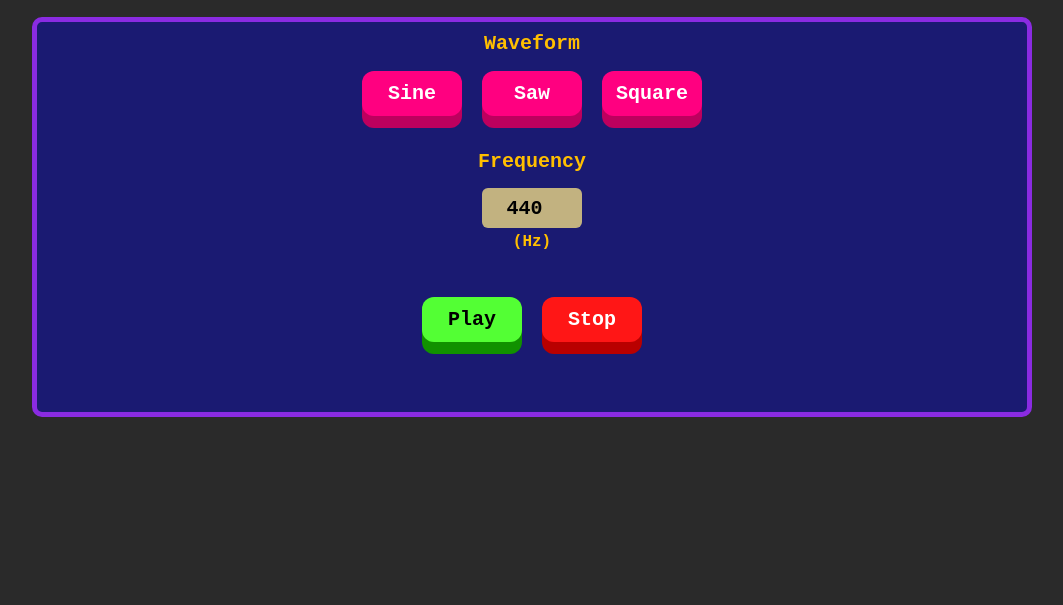
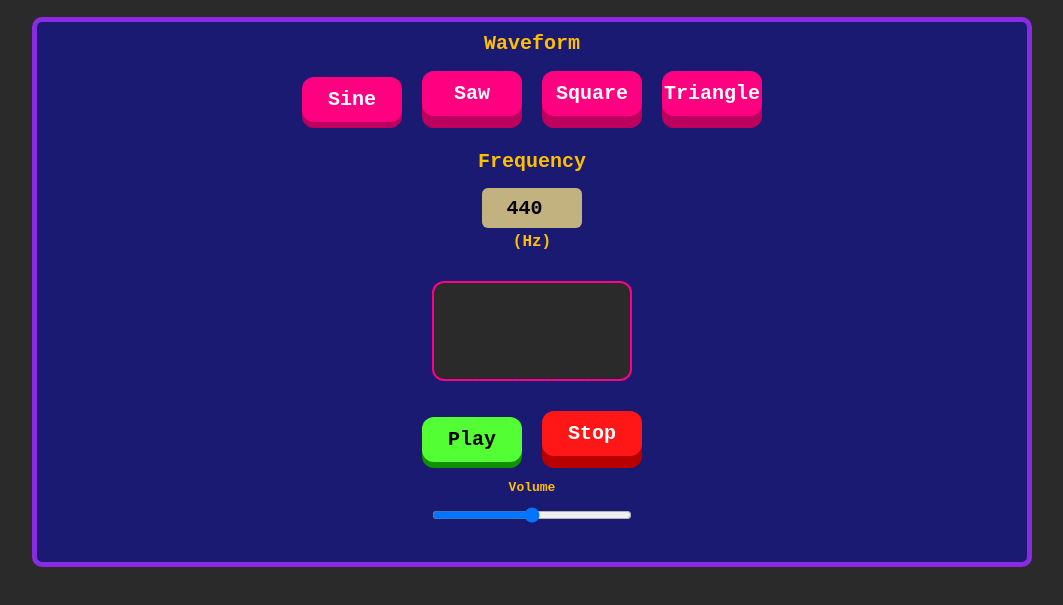
Before and after one commit to jppastorek/synthesizer, a plain HTML site: page index.html in a window 1280 px wide. Both pictures are taken after a click on the button "Play". Shown: the part 53-658 px from the top of the page, without its empty margins (108-1171 px from the left). Drawn offline with Linux system fonts and the light colour scheme.

Commit message:
added canvas audio visualizer and gain

```diff
--- a/index.html
+++ b/index.html
@@ -12,16 +12,22 @@
       <div class="container">
         <h4 id="waveform-header">Waveform</h4>
         <div class="waveform-container">
-          <button id="sine-button" class="waveform-button">Sine</button>
+          <button id="sine-button" class="waveform-button active">Sine</button>
           <button id="saw-button" class="waveform-button">Saw</button>
           <button id="square-button" class="waveform-button">Square</button>
+          <button id="triangle-button" class="waveform-button">Triangle</button>
         </div>
         <h4 id="frequency-header">Frequency</h4>
         <input id="frequency-input" type="number" value="440" />
         <p>(Hz)</p>
+        <canvas id="visualizer"></canvas>
         <div class="controls-container">
           <button id="play-button" class="controls-button">Play</button>
           <button id="stop-button" class="controls-button">Stop</button>
+        </div>
+        <div class="gain-container">
+          <label id="gain-label" for="gain">Volume</label>
+          <input id="gain-input" type="range" min="0" max="2" step="0.01" value="1" />
         </div>
       </div>
     </main>
--- a/script.js
+++ b/script.js
@@ -1,14 +1,18 @@
 const sine_button = document.getElementById("sine-button");
 const saw_button = document.getElementById("saw-button");
 const square_button = document.getElementById("square-button");
+const triangle_button = document.getElementById("triangle-button");
 const play_button = document.getElementById("play-button");
 const stop_button = document.getElementById("stop-button");
 const frequency_input = document.getElementById("frequency-input");
-const waveform_buttons = [sine_button, saw_button, square_button];
-let waveform;
-
-let started = false;
-console.log(started);
+const gain_input = document.getElementById("gain-input");
+const visualizer = document.getElementById("visualizer");
+const waveform_buttons = [sine_button, saw_button, square_button, triangle_button];
+let waveform = "sine";
+let context;
+let oscillator;
+let gainNode;
+let analyser;
 
 const deactivate_buttons = () => {
   waveform_buttons.forEach((button) => {
@@ -34,22 +38,41 @@ square_button.addEventListener("click", () => {
   square_button.classList.add("active");
 });
 
-frequency_input.addEventListener("change", () => {
+triangle_button.addEventListener("click", () => {
+  waveform = "triangle";
+  deactivate_buttons();
+  triangle_button.classList.add("active");
+});
+
+frequency_input.addEventListener("input", () => {
   oscillator.frequency.value = frequency_input.value;
 });
 
 play_button.addEventListener("click", () => {
-  if (started == false) {
-    const context = new AudioContext();
-    const oscillator = context.createOscillator();
+  if (context === undefined) {
+    context = new AudioContext();
+  }
+  if (oscillator === undefined) {
+    oscillator = context.createOscillator();
     oscillator.start();
-  } else {
-    if (context.state === "suspended") context.state = "resume";
-    oscillator.type = waveform;
-    oscillator.connect(context.destination);
-    play_button.classList.add("active");
   }
-  started = true;
+  if (context.state === "suspended") {
+    context.state = "running";
+  }
+  if (gainNode === undefined) {
+    gainNode = context.createGain();
+  }
+  if (analyser === undefined) {
+    analyser = context.createAnalyser();
+    analyser.fftSize = 256;
+    drawVisualizer();
+  }
+  oscillator.type = waveform;
+  gainNode.gain.value = gain_input.value;
+  oscillator.connect(gainNode);
+  gainNode.connect(analyser);
+  analyser.connect(context.destination);
+  play_button.classList.add("active");
 });
 
 stop_button.addEventListener("click", () => {
@@ -57,3 +80,33 @@ stop_button.addEventListener("click", () => {
   if (play_button.classList.contains("active"))
     play_button.classList.remove("active");
 });
+
+
+gain_input.addEventListener("input", () => {
+  gainNode.gain.value = gain_input.value;
+});
+
+const drawVisualizer = ()=> {
+  requestAnimationFrame(drawVisualizer);
+
+  const bufferLength = analyser.frequencyBinCount;
+  const dataArray = new Uint8Array(bufferLength);
+  analyser.getByteFrequencyData(dataArray);
+  const width = visualizer.width;
+  const height = visualizer.height;
+  const barWidth = 10;
+  const canvasContext = visualizer.getContext('2d');
+  canvasContext.clearRect(0, 0, width, height);
+  let x = 0;
+  dataArray.forEach((item, index,array) => {
+   const y = item / 255 * height*1.1;
+   canvasContext.strokeStyle = `blue`;
+   x = x + barWidth;
+   canvasContext.beginPath();
+   canvasContext.lineCap = "round";
+   canvasContext.lineWidth = 2;
+   canvasContext.moveTo(x, height);
+   canvasContext.lineTo(x, height - y);
+   canvasContext.stroke();
+  })
+};
--- a/styles.css
+++ b/styles.css
@@ -31,7 +31,7 @@ body {
 }
 
 .container {
-    height: 400px;
+    height: 550px;
     max-width: 1000px;
     margin: 0 auto;
     border: 5px solid var(--ultraviolet);
@@ -81,7 +81,8 @@ button {
     transform: translateY(-4px);
 }
 
-button:active, .active {
+button:active,
+.active {
     transform: translateY(2px);
 }
 
@@ -93,7 +94,8 @@ button:active, .active {
     box-shadow: 0 12px var(--darker-pink);
 }
 
-.waveform-button:active, .waveform-button.active {
+.waveform-button:active,
+.waveform-button.active {
     box-shadow: 0 6px var(--darker-pink);
 }
 
@@ -105,7 +107,7 @@ p {
     font-size: large;
     color: var(--glowing-amber);
     font-weight: bold;
-    margin: 0 0 50px 0;
+    margin: 0 0 30px 0;
 }
 
 input {
@@ -127,6 +129,15 @@ input:focus {
     border: none;
 }
 
+canvas {
+    height: 100px;
+    width: 200px;
+    margin: 0 0 30px 0;
+    border: 2px solid var(--electric-pink);
+    border-radius: 12px;
+    background-color: var(--dusty-grey);
+}
+
 .controls-container {
     display: flex;
     flex-direction: row;
@@ -142,7 +153,8 @@ input:focus {
     box-shadow: 0 12px rgb(17, 145, 0);
 }
 
-#play-button:active, #play-button.active {
+#play-button:active,
+#play-button.active {
     box-shadow: 0 6px rgb(17, 145, 0);
 }
 
@@ -157,3 +169,24 @@ input:focus {
 #stop-button:active {
     box-shadow: 0 6px rgb(185, 0, 0);
 }
+
+.gain-container {
+    display: flex;
+    flex-direction: column;
+    width: 100%;
+    justify-content: center;
+    align-items: center;
+    margin: 20px 0 0 0;
+}
+
+#gain-label {
+    color: var(--glowing-amber);
+    font-family: inherit;
+    font-size: medium;
+    font-weight: bold;
+}
+
+#gain-input {
+    width: 200px;
+    margin: 0;
+}
```
